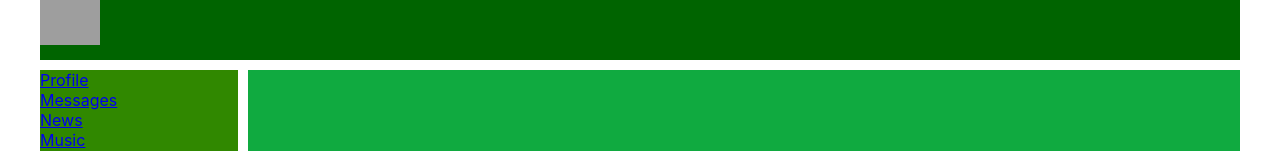
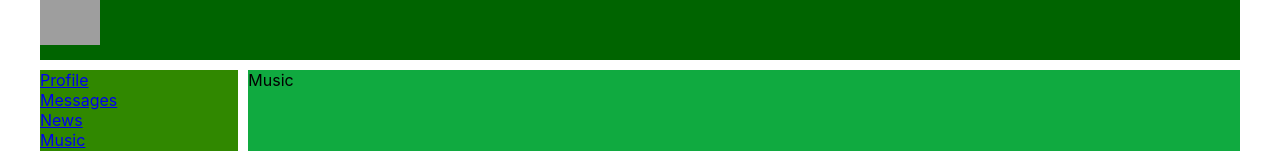
Before and after one commit to MikhailSklyarov1/social-network, a React (Create React App) app: page /music in a window 1280 px wide. Shown: the top 151 px of the page. Built offline with nearby package versions, Linux system fonts and the light colour scheme; grey boxes are pictures that could not be loaded.

Commit message:
add components: News, Music, Settings; and routing

```diff
--- a/src/App.js
+++ b/src/App.js
@@ -5,6 +5,9 @@ import Nav from "./components/Nav/Nav";
 import Content from "./components/Content/Content";
 import Dialogs from "./components/Dialogs/Dialogs";
 import {BrowserRouter, Routes, Route} from "react-router-dom";
+import News from "./components/News/News";
+import Music from "./components/Music/Music";
+import Settings from "./components/Settings/Settings";
 
 
 
@@ -20,6 +23,9 @@ function App() {
                   <Routes>
                       <Route path="/messages" element= {<Dialogs/>}/>
                       <Route path="/profile" element={<Content/>}/>
+                      <Route path="/news" element={<News/>}/>
+                      <Route path="/music" element={<Music/>}/>
+                      <Route path="/settings" element={<Settings/>}/>
                   </Routes>
               </div>
           </div>
--- /dev/null
+++ b/src/components/Music/Music.jsx
@@ -0,0 +1,10 @@
+
+function Music() {
+    return (
+        <div>
+            Music
+        </div>
+    );
+}
+
+export default Music;
--- /dev/null
+++ b/src/components/News/News.jsx
@@ -0,0 +1,10 @@
+
+function News() {
+    return (
+        <div>
+            News
+        </div>
+    );
+}
+
+export default News;
--- /dev/null
+++ b/src/components/Settings/Settings.jsx
@@ -0,0 +1,10 @@
+
+function Settings() {
+    return (
+        <div>
+            Settings
+        </div>
+    );
+}
+
+export default Settings;
```
